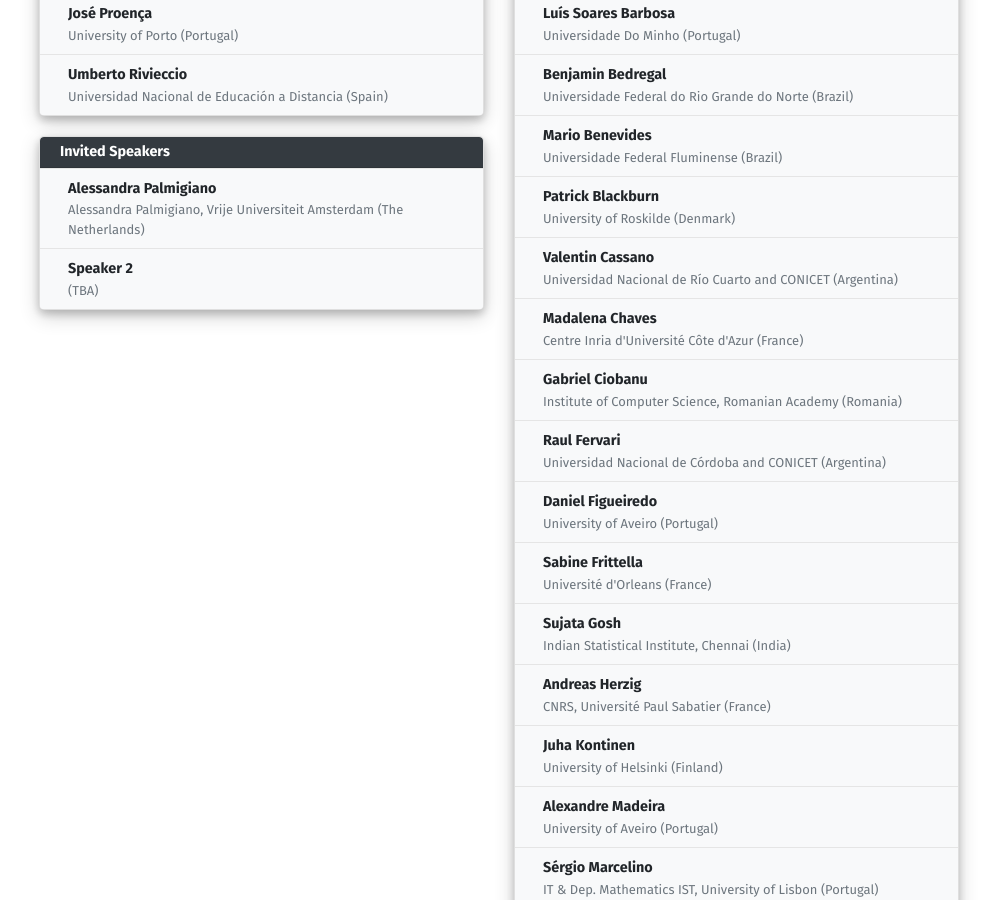
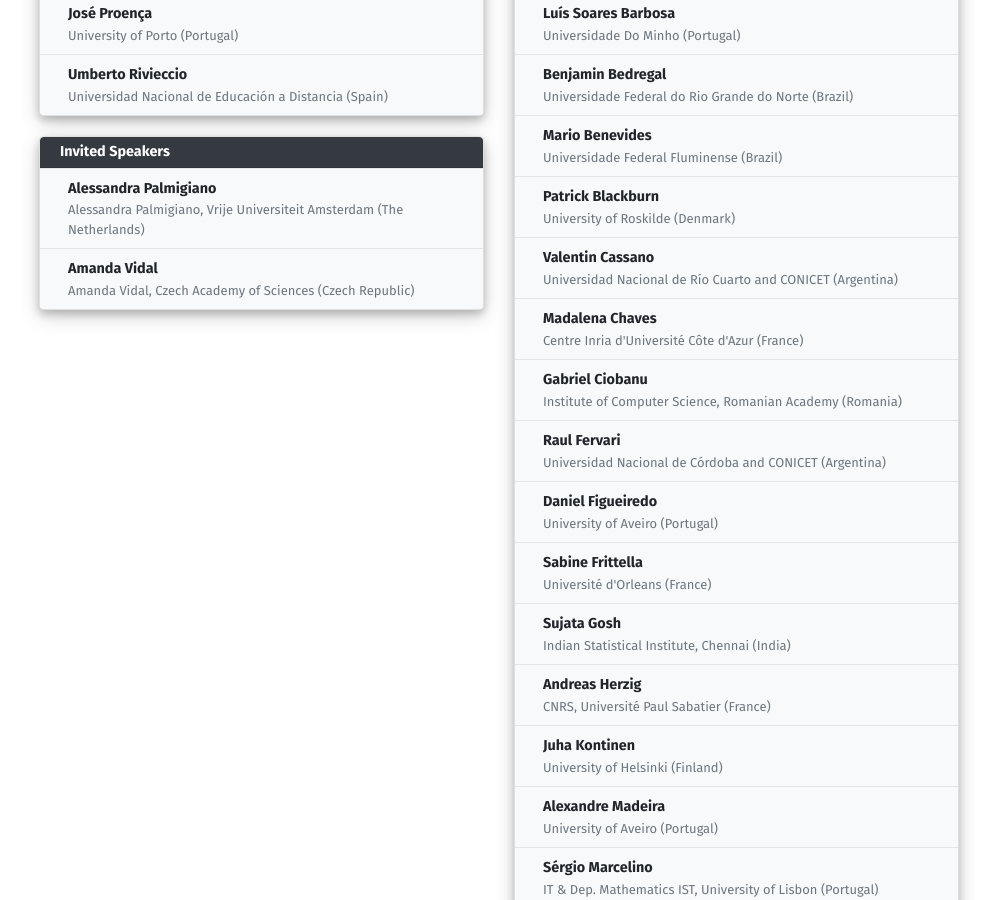
Before and after one commit to reacts-workshop/2025, a Jekyll site: the page built from organization.html, in a window 1280 px wide and 900 px high, scrolled down 385 px. Shown: the whole window, without its empty margins (141-1138 px from the left). Built offline with Jekyll 4.4.1, drawn with Linux system fonts in a browser that asks for light colours.

Commit message:
adding Amanda as an invited speaker

```diff
--- a/_data/organization.yml
+++ b/_data/organization.yml
@@ -34,8 +34,9 @@
   - name: Alessandra Palmigiano
     org: "Alessandra Palmigiano, Vrije Universiteit Amsterdam (The Netherlands)"
     homepage: "https://research.vu.nl/en/persons/alessandra-palmigiano"
-  - name: Speaker 2
-    org: "(TBA)"
+  - name: Amanda Vidal
+    org: "Amanda Vidal, Czech Academy of Sciences (Czech Republic)"
+    homepage: "https://www.cs.cas.cz/vidal/"
 #   - name: Johan van Benthem
 #     org: ILLC, University of Amsterdam (The Netherlands) & Stanford University (USA)
 #     homepage: https://staff.fnwi.uva.nl/j.vanbenthem
```
